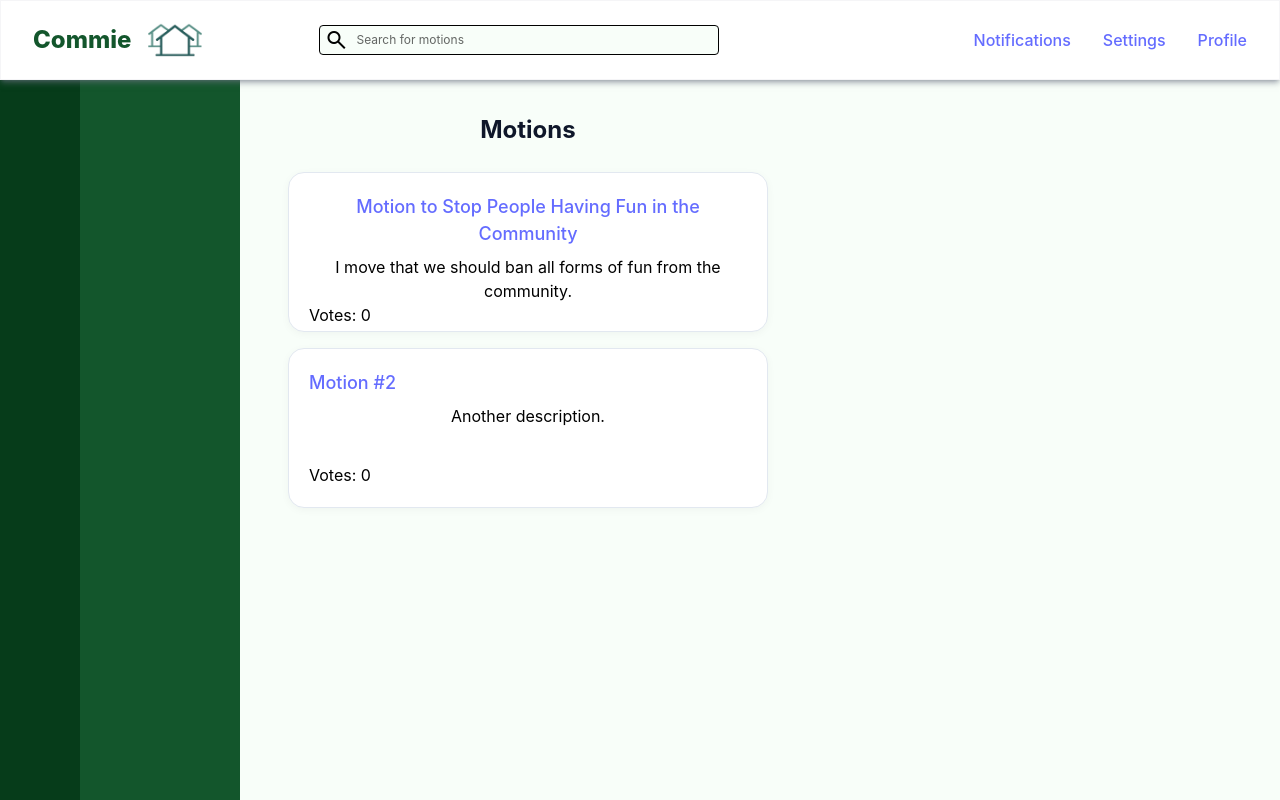
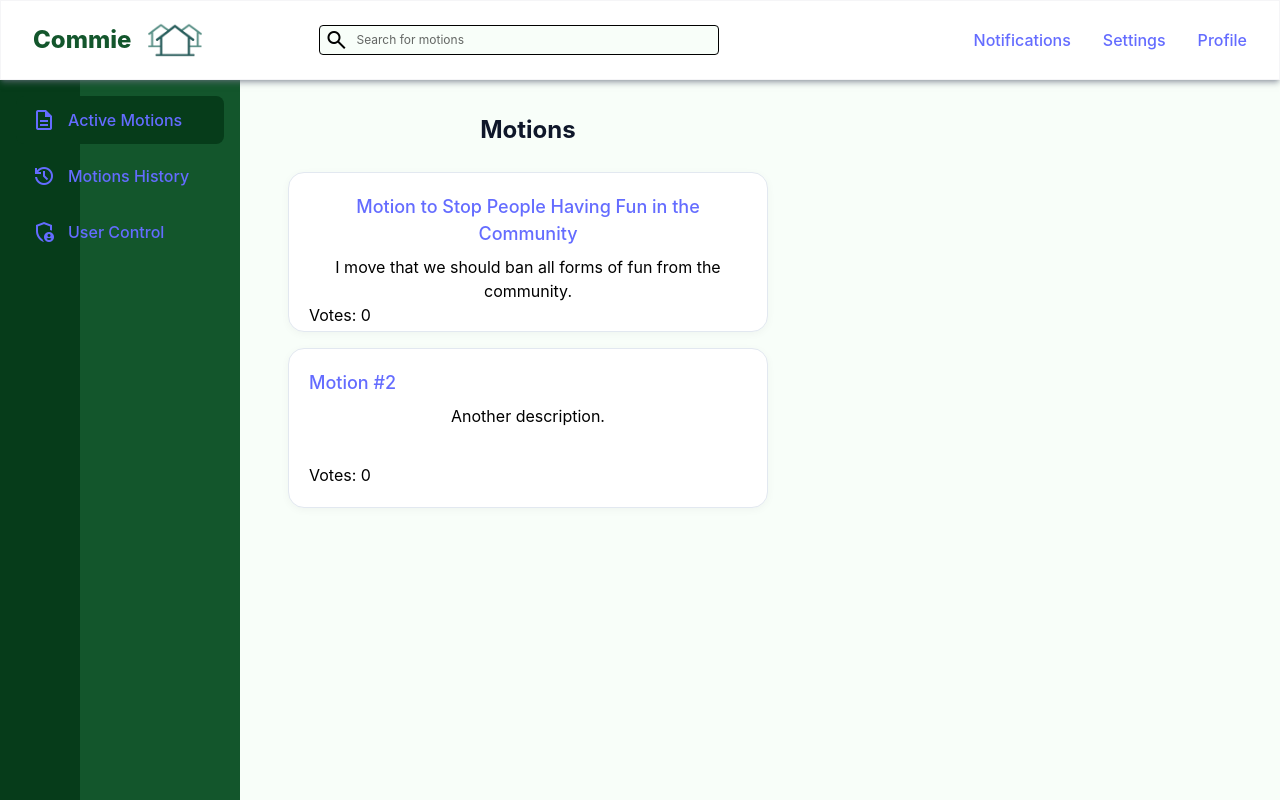
Before and after one commit to benjikib/csci432-web-dev-final-project, a React (Vite) app: page /motions in a window 1280 px wide. Built offline with nearby package versions, Linux system fonts and the light colour scheme.

Commit message:
update SideBar.jsx with navigational links

```diff
--- a/src/components/reusable/SideBar.jsx
+++ b/src/components/reusable/SideBar.jsx
@@ -1,12 +1,36 @@
+import { Link, useLocation } from 'react-router-dom';
 
-const SidebarColorBlock = () => {
-        return (
-                <div className="fixed top-0 left-0 z-10 h-screen w-60  bg-lighter-green">
+  const SideBar = () => {
+      const location = useLocation();
 
-                        <div className="fixed top-0 left-0 z-10 h-screen w-20  bg-darker-green" />
+      const navItems = [
+          { path: '/motions', label: 'Active Motions', icon: 'description' },
+          { path: '/motions-history', label: 'Motions History', icon: 'history' },
+          { path: '/user-control', label: 'User Control', icon: 'admin_panel_settings' },
+      ];
 
-                </div>
-        );
-};
+      return (
+          <div className="fixed top-0 left-0 z-10 h-screen w-60 bg-lighter-green">
+              <div className="fixed top-0 left-0 z-10 h-screen w-20 bg-darker-green" />
 
-export default SidebarColorBlock;
+              <nav className="relative z-20 pt-24 px-4">
+                  {navItems.map((item) => (
+                      <Link
+                          key={item.path}
+                          to={item.path}
+                          className={`flex items-center gap-3 px-4 py-3 mb-2 rounded-lg text-white transition-all ${
+                              location.pathname === item.path
+                                  ? 'bg-darker-green font-bold'
+                                  : 'hover:bg-darker-green/50'
+                          }`}
+                      >
+                          <span className="material-symbols-outlined">{item.icon}</span>
+                          <span>{item.label}</span>
+                      </Link>
+                  ))}
+              </nav>
+          </div>
+      );
+  };
+
+  export default SideBar;
```
